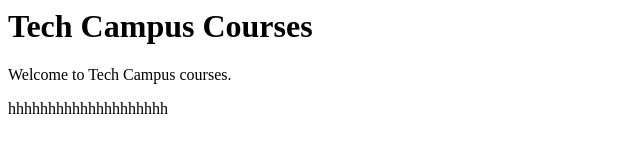
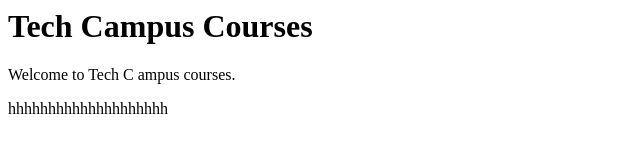
Before and after one commit to iterdalal/techcamp-one, a plain HTML site: page about.html in a window 1280 px wide. Shown: the full height of the page, 0-640 px from the left. Drawn offline with Linux system fonts and the light colour scheme.

Commit message:
about.html

```diff
--- a/about.html
+++ b/about.html
@@ -2,7 +2,8 @@
 
 <body>
 <h1>Tech Campus Courses</h1>
-<p>Welcome to Tech Campus courses.</p>
+<p>Welcome to Tech C
+ampus courses.</p>
 
 <p>hhhhhhhhhhhhhhhhhhhh</p>
 </body>
```
